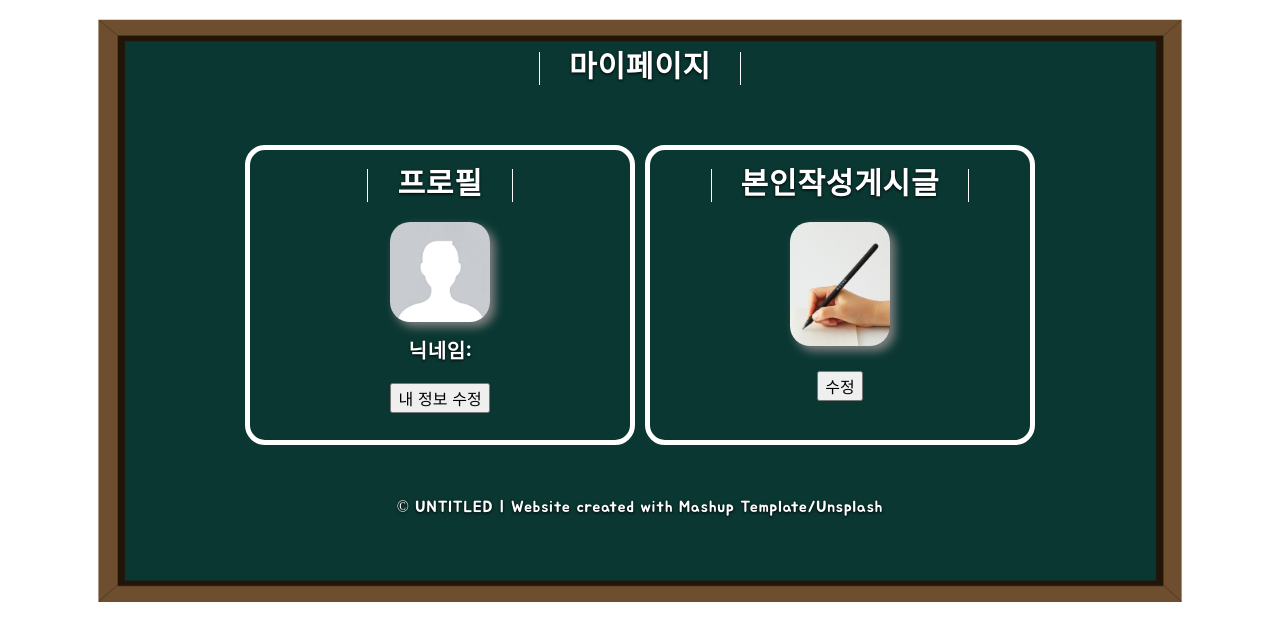
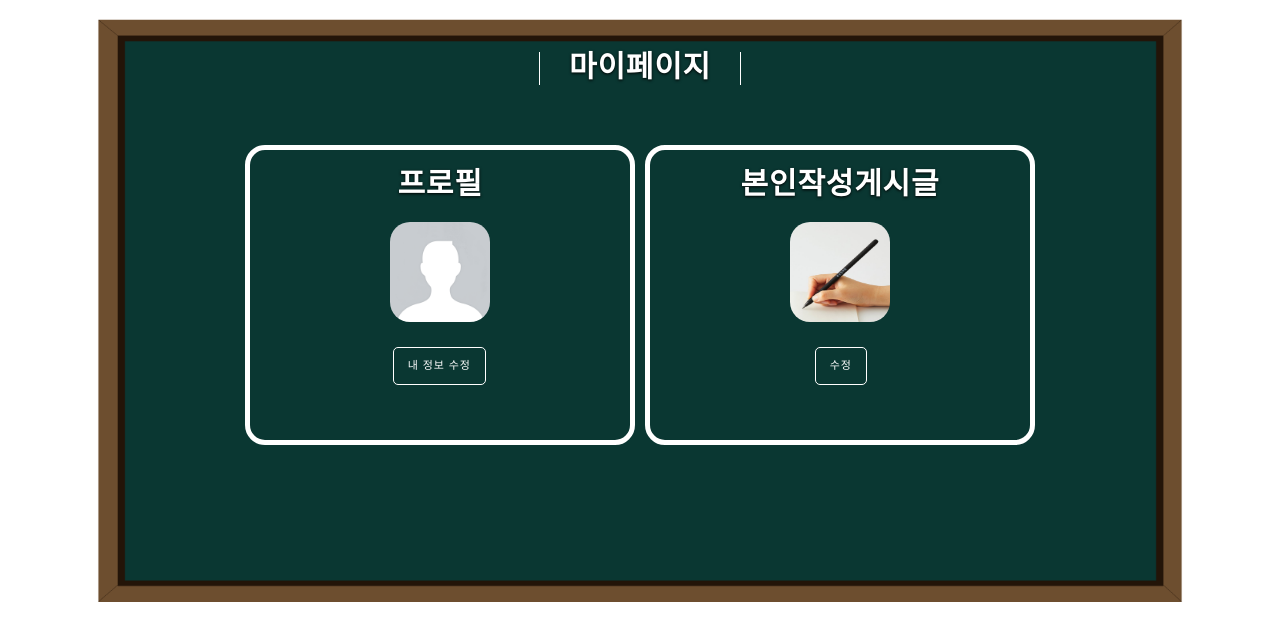
Before and after one commit to kangdahyeon/Project_nunadri, a plain HTML site: page view/member/mypage/mypage_main.html in a window 1280 px wide. Shown: the part 57-698 px from the top of the page. Drawn offline with Linux system fonts and the light colour scheme; a web font is replaced by a local one.

Commit message:
마이페이지(업데이트)

```diff
--- a/view/member/mypage/mypage_main.html
+++ b/view/member/mypage/mypage_main.html
@@ -31,6 +31,15 @@
     border-radius: 4px;
     transition: all 300ms ease-in-out;
   }
+
+  #removeLine h2:after, h2:before, h2:after, h2:before {
+    content: "";
+    position: absolute;
+    height: 100%;
+    background-color: transparent;
+    width: 0;
+}
+
 </style>
 
 <body style="overflow: hidden;">
@@ -109,37 +118,32 @@
 
 
                   <div class="col-4 col-md-4" style="height:300px;  border: 5px solid white;
-              border-radius: 20px; ">
+              border-radius: 20px;" id="removeLine">
                     <h2>프로필</h2>
                     <br>
                     <a href="">
-                      <img style="border-radius: 20px; box-shadow: 5px 5px 10px grey;"
+                      <img style="border-radius: 20px;"
                         src="../../../assets/images/default.png" width="100px" alt="">
                     </a>
-                    <h3>닉네임:</h3>
-
-                    <tr>
-                      <td>
-                        <input type="submit" name="submit" value="내 정보 수정" />
-                      </td>
-                    </tr>
+                   <br><br>
+                    <div class="div_right">
+                      <a href="#" class="btn btn-default" id="writerBtn" style="right: 38%;">내 정보 수정</a>
+                    </div>
                   </div>
 
 
 
-                  <div class="col-4 col-md-4" style="height:300px; border: 5px solid white; margin-left: 10px;
-              border-radius: 20px;">
+                  <div class="col-4 col-md-4 " style="height:300px; border: 5px solid white; margin-left: 10px;
+              border-radius: 20px;" id="removeLine">
                     <h2>
                       본인작성게시글
                     </h2><br>
                     <img src="../../../assets/images/mypage.jpg" style=" border-radius: 20px;
-              box-shadow: 5px 5px 10px grey;" width="100px" alt="">
+            " width="100px" height="100px" alt="">
                     <br><br>
-                    <tr>
-                      <td>
-                        <input type="submit" name="submit" value="수정" />
-                      </td>
-                    </tr>
+                    <div class="div-child" >
+                      <a href="#" class="btn btn-default" id="writerBtn"  style="right: 43%;">수정</a>
+                    </div>
                   </div>
 
 
@@ -153,22 +157,9 @@
       </div>
 
 
-      <footer class="footer-container text-center">
-        <div class="container">
-          <div class="row">
-            <div class="col-xs-12">
-              <p>© UNTITLED | Website created with <a href="http://www.mashup-template.com/"
-                  title="Create website with free html template">Mashup Template</a>/<a href="https://www.unsplash.com/"
-                  title="Beautiful Free Images">Unsplash</a></p>
-            </div>
-          </div>
-        </div>
-      </footer>
 
 
     </div>
-
-
 
     <script>
       document.addEventListener("DOMContentLoaded", function (event) {
```
Also changed, not shown: view/member/mypage/mypage_writtenList.html (+3 -5 lines).
